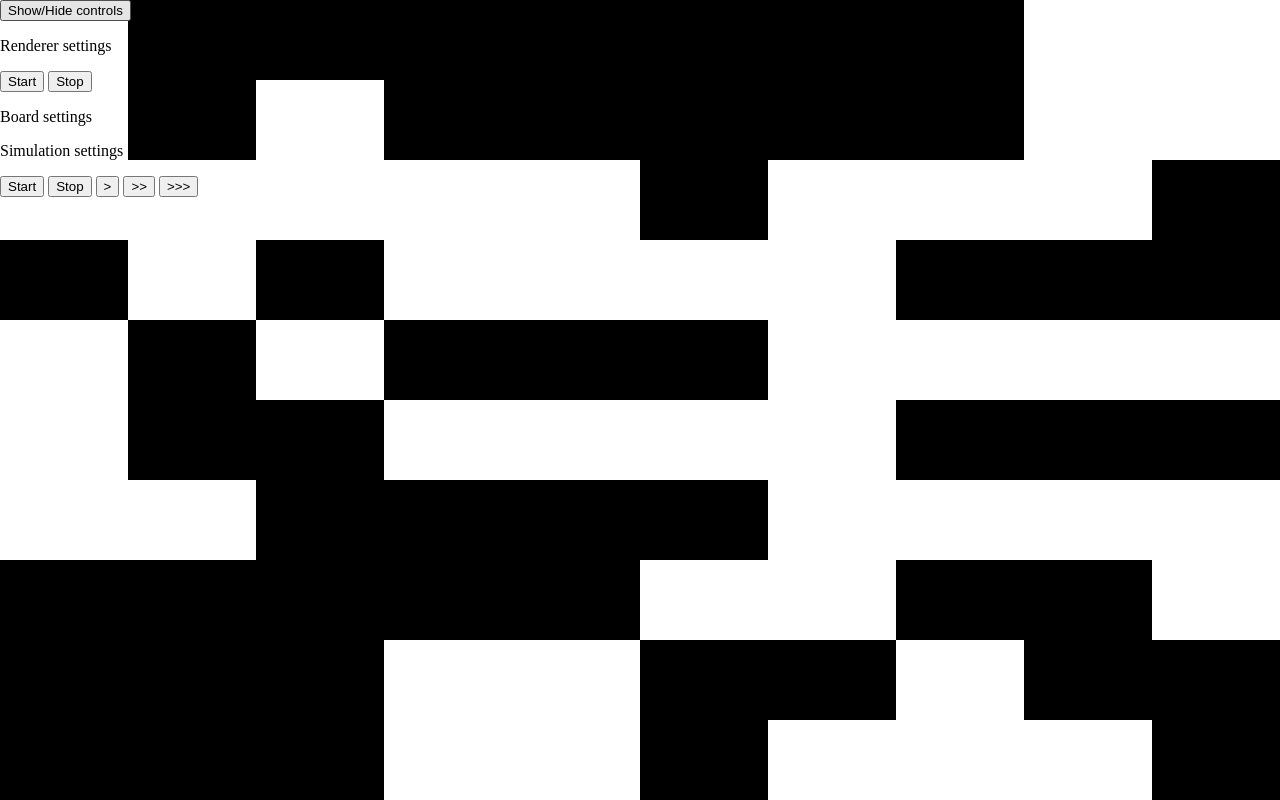
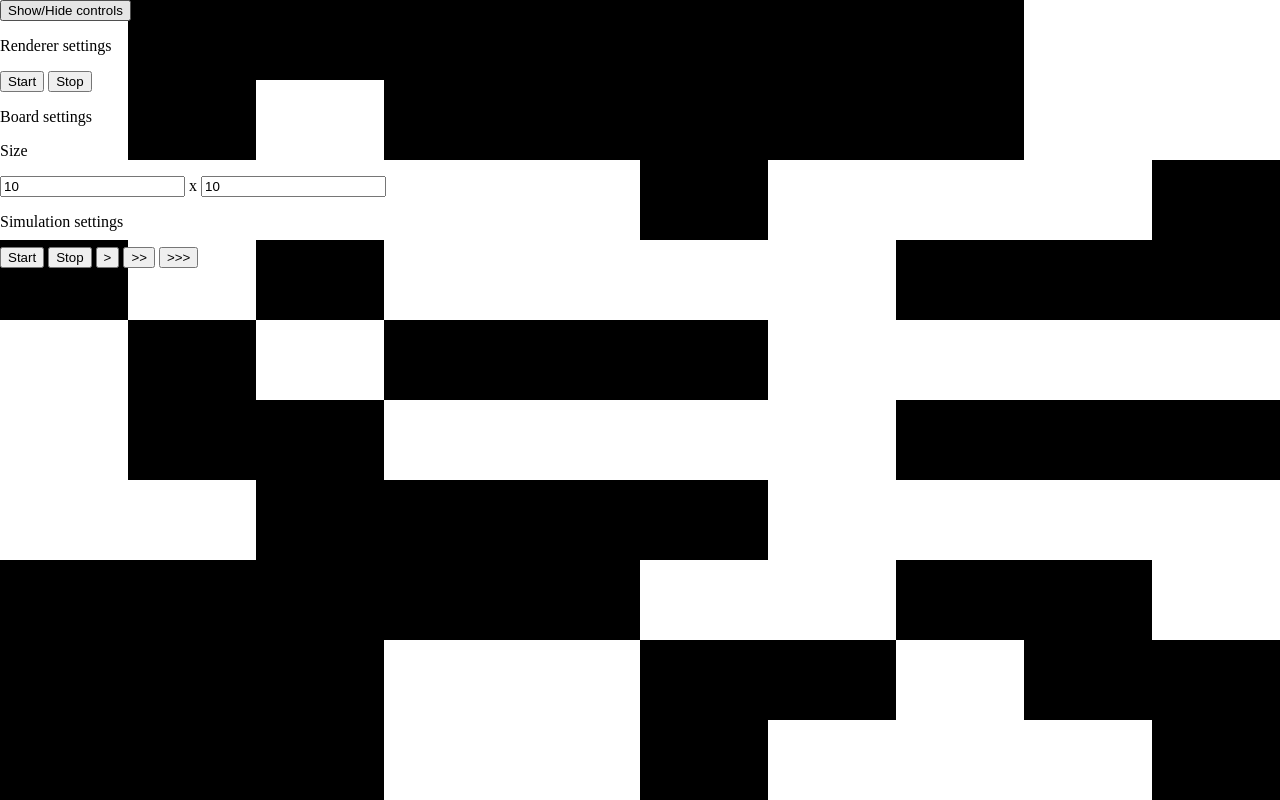
Before and after one commit to carru/life, a website built with webpack: page public/index.html in a window 1280 px wide. Built offline with nearby package versions, Linux system fonts and the light colour scheme.

Commit message:
board size controls

```diff
--- a/public/index.html
+++ b/public/index.html
@@ -36,6 +36,10 @@
     </div>
     <div id="board-settings">
       <p>Board settings</p>
+      <p>Size</p>
+      <input type="number" id="board-width" min="0">
+      x
+      <input type="number" id="board-height" min="0">
     </div>
     <div id="simulation-settings">
       <p>Simulation settings</p>
--- a/src/Board.ts
+++ b/src/Board.ts
@@ -2,7 +2,7 @@ export class Board {
     protected _data: number[][] = [];
 
     constructor(width: number, height: number) {
-        this._data = new Array(height).fill(0).map(() => new Array(width).fill(0));
+        this.resize(width, height);
     }
 
     public randomize(): void {
@@ -16,6 +16,12 @@ export class Board {
     public step(): void {
         // TODO calculate new cells; just randomize for now
         this.randomize();
+    }
+
+    public resize(width: number, height: number): void {
+        // TODO preserve values
+        // TODO doesn't work when not square, FIX!!
+        this._data = new Array(height).fill(0).map(() => new Array(width).fill(0));
     }
 
     public get data() {
--- a/src/Controls.ts
+++ b/src/Controls.ts
@@ -1,20 +1,59 @@
 import $ from "jquery";
+import { Board } from "./Board";
 import { Renderer } from "./Renderer";
 import { SimulationLoop, SimulationSpeeds } from "./SimulationLoop";
 
 export class Controls {
-    protected renderer: Renderer;
-    protected simulationLoop: SimulationLoop;
+    protected _renderer!: Renderer;
+    protected _simulationLoop!: SimulationLoop;
+    protected _board!: Board;
+    protected _boardWidth!: number;
+    protected _boardHeight!: number;
 
-    constructor(renderer: Renderer, simulationLoop: SimulationLoop) {
-        this.renderer = renderer;
-        this.simulationLoop = simulationLoop;
+    constructor() {
+        $("#toggle-controls-btn").on("click", () => this.toggle());
+        this.boardWidth = 10;
+        this.boardHeight = 10;
+        $("#board-width").on("change", () => this.updateBoardSize());
+        $("#board-height").on("change", () => this.updateBoardSize());
+    }
 
-        $("#toggle-controls-btn").on("click", () => this.toggle());
-        $("#start-renderer-btn").on("click", () => this.renderer.start());
-        $("#stop-renderer-btn").on("click", () => this.renderer.stop());
-        $("#start-simulation-btn").on("click", () => this.simulationLoop.start());
-        $("#stop-simulation-btn").on("click", () => this.simulationLoop.stop());
+    public get boardWidth() {
+        return this._boardWidth;
+    }
+
+    public set boardWidth(boardWidth: number) {
+        if (boardWidth > 0) {
+            this._boardWidth = boardWidth;
+            $("#board-width").val(boardWidth);
+        }
+    }
+
+    public get boardHeight() {
+        return this._boardHeight;
+    }
+
+    public set boardHeight(boardHeight: number) {
+        if (boardHeight > 0) {
+            this._boardHeight = boardHeight;
+            $("#board-height").val(boardHeight);
+        }
+    }
+
+    public set board(board: Board) {
+        this._board = board;
+    }
+
+    public set renderer(renderer: Renderer) {
+        this._renderer = renderer;
+        $("#start-renderer-btn").on("click", () => this._renderer.start());
+        $("#stop-renderer-btn").on("click", () => this._renderer.stop());
+    }
+
+    public set simulationLoop(simulationLoop: SimulationLoop) {
+        this._simulationLoop = simulationLoop;
+        $("#start-simulation-btn").on("click", () => this._simulationLoop.start());
+        $("#stop-simulation-btn").on("click", () => this._simulationLoop.stop());
         $("#simulation-speed-1-btn").on("click", () => this.updateSpeed(SimulationSpeeds.NORMAL));
         $("#simulation-speed-2-btn").on("click", () => this.updateSpeed(SimulationSpeeds.FAST));
         $("#simulation-speed-3-btn").on("click", () => this.updateSpeed(SimulationSpeeds.LUDICROUS));
@@ -25,8 +64,15 @@ export class Controls {
     }
 
     protected updateSpeed(speed: SimulationSpeeds): void {
-        this.simulationLoop.stop();
-        this.simulationLoop.speed = speed;
-        this.simulationLoop.start();
+        this._simulationLoop.stop();
+        this._simulationLoop.speed = speed;
+        this._simulationLoop.start();
+    }
+
+    protected updateBoardSize(): void {
+        this._boardWidth = Number($("#board-width").val());
+        this._boardHeight = Number($("#board-height").val());
+        if (this._board)
+            this._board.resize(this.boardWidth, this.boardHeight);
     }
 }
--- a/src/index.ts
+++ b/src/index.ts
@@ -4,14 +4,17 @@ import { Renderer } from "./Renderer";
 import { SimulationLoop } from "./SimulationLoop";
 
 window.onload = () => {
-    let board = new Board(10, 10);
+    let controls = new Controls();
+
+    let board = new Board(controls.boardWidth, controls.boardHeight);
+    controls.board = board;
 
     let renderer = new Renderer();
     renderer.board = board;
     renderer.start();
+    controls.renderer = renderer;
 
     let simulationLoop = new SimulationLoop(board);
     simulationLoop.start();
-
-    let controls = new Controls(renderer, simulationLoop);
+    controls.simulationLoop = simulationLoop;
 }
```
